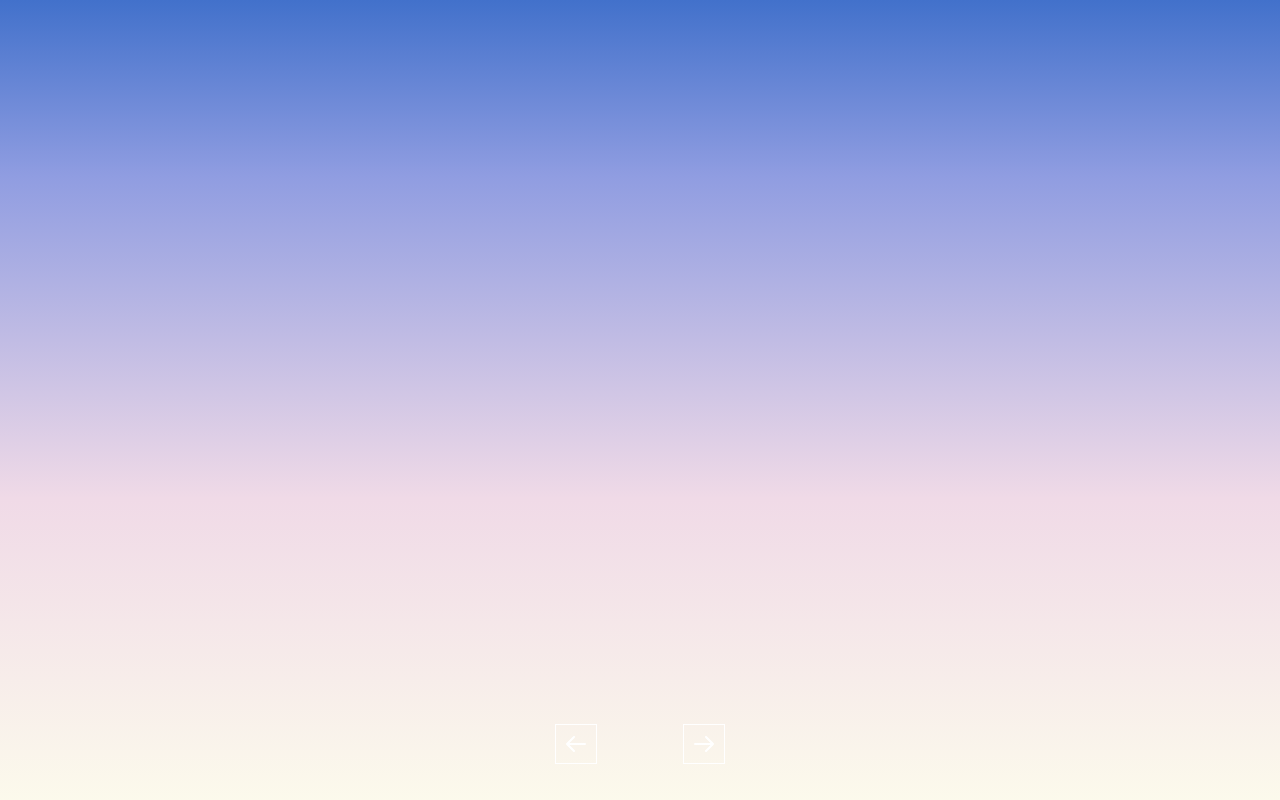
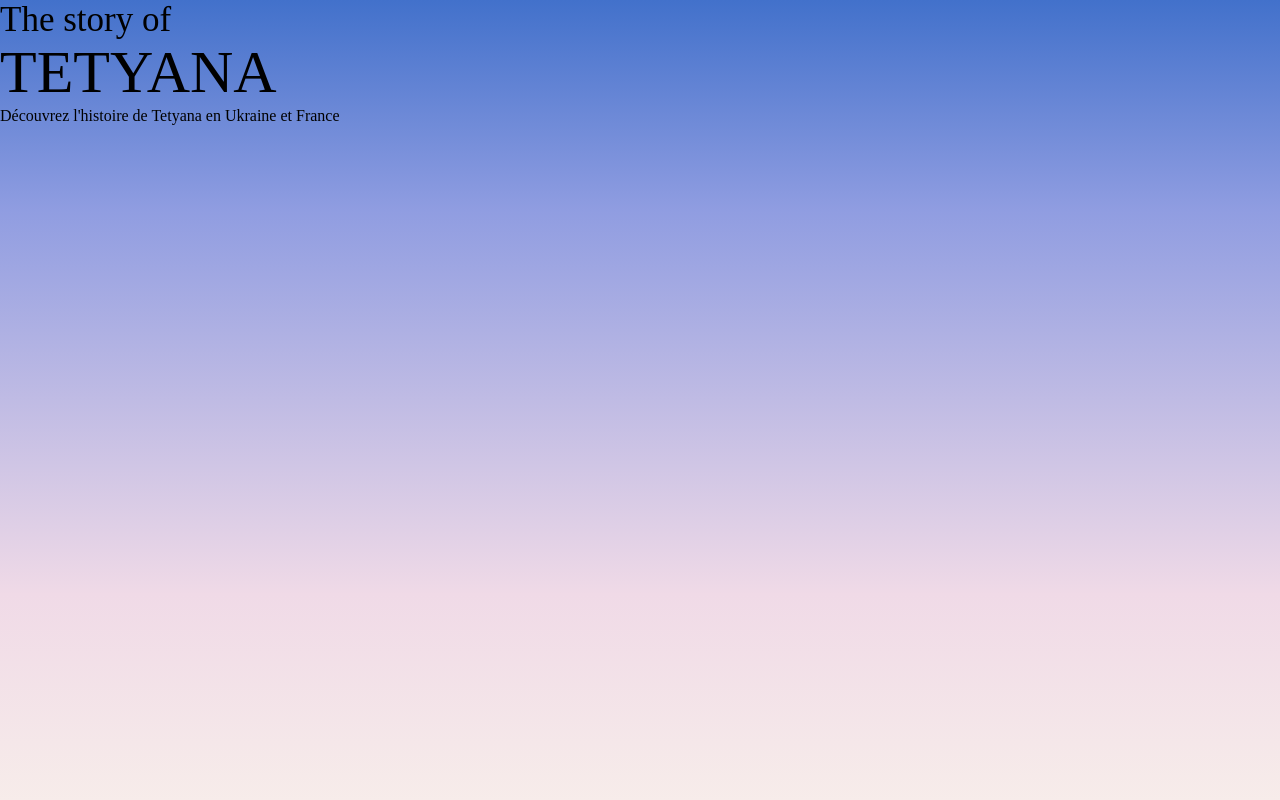
Before and after one commit to les-voix-errantes-de-kyiv/8-tenyana, a SvelteKit app: page / in a window 1280 px wide. Shown: the top 800 px of the page. Built offline with nearby package versions, Linux system fonts and the light colour scheme; no server answers; a web font is replaced by a local one.

Commit message:
add components

```diff
--- /dev/null
+++ b/src/lib/components/Card.svelte
@@ -0,0 +1,68 @@
+<script lang="ts">
+    import {currentSceneIndexStore, scenesContentStore} from "$lib/stores";
+    import {get} from "svelte/store";
+    import {rotateScene, unRotateScene} from "$lib/functions";
+
+    let currentSceneIndex;
+    const scenesContent = get(scenesContentStore)
+    $: content = scenesContent[currentSceneIndex]
+
+    //Subscribe currentSceneIndex for display content
+    const unsubscribe = currentSceneIndexStore.subscribe((index) => {
+        currentSceneIndex = index
+    });
+</script>
+
+<div>
+    <h3>{content.title}</h3>
+    <p>{content.subTitle}</p>
+    <div class="buttons">
+        <button on:click={() => unRotateScene()}>
+            <svg class="before-button-svg" width="20" height="16" viewBox="0 0 20 16" fill="none" xmlns="http://www.w3.org/2000/svg">
+                <path d="M8 15L1 8M1 8L8 1M1 8L19 8" stroke="currentColor" stroke-width="2" stroke-linecap="round" stroke-linejoin="round"/>
+            </svg>
+        </button>
+        <button on:click={() => rotateScene()}>
+            <svg class="after-button-svg" width="20" height="16" viewBox="0 0 20 16" fill="none" xmlns="http://www.w3.org/2000/svg">
+                <path d="M8 15L1 8M1 8L8 1M1 8L19 8" stroke="currentColor" stroke-width="2" stroke-linecap="round" stroke-linejoin="round"/>
+            </svg>
+        </button>
+    </div>
+</div>
+
+<style>
+    .buttons {
+        position: relative;
+        display: flex;
+        justify-content: center;
+        width: 100%;
+        gap: 10px;
+    }
+    button {
+        position: absolute;
+        display: flex;
+        justify-content: center;
+        align-items: center;
+        height: 40px;
+        bottom: 40px;
+        transform: translateX(-50%);
+        background-color: transparent;
+        color: white;
+        border: 1px solid white;
+        padding: 10px;
+        cursor: pointer;
+    }
+    button:hover {
+        background-color: white;
+        color: black;
+    }
+    button:first-child {
+        left: 45%;
+    }
+    button:last-child {
+        left: 55%;
+    }
+    .after-button-svg {
+        transform: rotate(180deg);
+    }
+</style>
--- /dev/null
+++ b/src/lib/components/Title.svelte
@@ -0,0 +1,11 @@
+<script lang="ts">
+    export let isHomePage = true
+</script>
+
+<div>
+    <h2>The story of</h2>
+    <h1>TETYANA</h1>
+    {#if isHomePage}
+        <p>Découvrez l'histoire de Tetyana en Ukraine et France</p>
+    {/if}
+</div>
--- a/src/lib/functions.ts
+++ b/src/lib/functions.ts
@@ -21,15 +21,15 @@ const islandMesh = get(islandMeshStore);
 const sceneMesh = get(sceneMeshStore);
 const islandAndSceneGroup = get(islandAndSceneGroupStore);
 const sceneContent = get(scenesContentStore);
-const planeMESH = get(planeMeshStore);
 
 export const initCameraScene = () => {
 	camera.position.set(32, 13, -3);
-	camera.lookAt(planeMESH.position);
+	camera.lookAt(islandMesh.position);
 };
 
-function zoomCamera() {
+export function zoomCamera() {
 	camera.position.set(25, 8.8, 0);
+	camera.lookAt(islandMesh.position);
 }
 
 export function resize(renderer: WebGLRenderer) {
--- a/src/lib/stores.ts
+++ b/src/lib/stores.ts
@@ -17,10 +17,11 @@ export const islandAndSceneGroupStore = writable(new Group());
 export const planeMeshStore = writable(new Mesh());
 export const islandMeshStore = writable(new Mesh());
 export const sceneMeshStore = writable(new Mesh());
-export const scenesContentStore = readable<{ title: string }[]>([
-	{ title: 'scene 1' },
-	{ title: 'scene 2' },
-	{ title: 'scene 3' },
-	{ title: 'scene 4' }
+export const scenesContentStore = readable<{ title: string; subTitle: string }[]>([
+	{ title: 'Urkraine', subTitle: 'Le calme avant...' },
+	{ title: 'scene 2', subTitle: 'Le calme avant...' },
+	{ title: 'scene 3', subTitle: 'Le calme avant...' },
+	{ title: 'scene 4', subTitle: 'Le calme avant...' },
+	{ title: 'scene 5', subTitle: 'Le calme avant...' }
 ]);
 export const currentSceneIndexStore = writable(0);
--- a/src/routes/+page.svelte
+++ b/src/routes/+page.svelte
@@ -1,12 +1,14 @@
 <script lang="ts">
     import {createScene} from "$lib/three";
+    import Title from "$lib/components/Title.svelte";
     import {
         loadModel,
         placeIslandModel,
         placePlaneModel,
         placeSceneModel,
         rotateScene,
-        unRotateScene
+        unRotateScene,
+        zoomCamera
     } from "$lib/functions";
     import {onMount} from "svelte";
     import type {GLTF} from "three/examples/jsm/loaders/GLTFLoader.js";
@@ -14,15 +16,16 @@
     import '../lib/styles/fonts.scss';
     import '../lib/styles/style.scss';
     // import {currentSceneIndexStore, scenesContentStore} from "$lib/stores";
+    import Card from "$lib/components/Card.svelte";
 
     let canvas;
-    // let currentSceneIndex;
+    let isHomePage = true;
 
-    //Subscribe currentSceneIndex for display content
-    // const unsubscribe = currentSceneIndexStore.subscribe((index) => {
-    //     currentSceneIndex = index
-    // });
 
+    function startExperience(){
+        isHomePage = false
+        zoomCamera()
+    }
 
     onMount(() => {
         createScene(canvas)
@@ -35,60 +38,19 @@
         loadModel('/assets/scene.glb').then((scene: GLTF) => {
             placeSceneModel(scene)
         })
-
     })
 </script>
 <div class="background">
+    <Title isHomePage={isHomePage}/>
     <canvas id="three" bind:this={canvas}></canvas>
-    <div class="buttons">
-        <button on:click={() => unRotateScene()}>
-            <svg class="before-button-svg" width="20" height="16" viewBox="0 0 20 16" fill="none" xmlns="http://www.w3.org/2000/svg">
-                <path d="M8 15L1 8M1 8L8 1M1 8L19 8" stroke="currentColor" stroke-width="2" stroke-linecap="round" stroke-linejoin="round"/>
-            </svg>
-        </button>
-        <button on:click={() => rotateScene()}>
-            <svg class="after-button-svg" width="20" height="16" viewBox="0 0 20 16" fill="none" xmlns="http://www.w3.org/2000/svg">
-                <path d="M8 15L1 8M1 8L8 1M1 8L19 8" stroke="currentColor" stroke-width="2" stroke-linecap="round" stroke-linejoin="round"/>
-            </svg>
-        </button>
-    </div>
+    {#if isHomePage}
+        <button on:click={() => startExperience()}>Démarer l'expérience</button>
+    {:else }
+        <Card />
+    {/if}
 </div>
 
 <style>
-    .buttons {
-        position: relative;
-        display: flex;
-        justify-content: center;
-        width: 100%;
-        gap: 10px;
-    }
-    button {
-        position: absolute;
-        display: flex;
-        justify-content: center;
-        align-items: center;
-        height: 40px;
-        bottom: 40px;
-        transform: translateX(-50%);
-        background-color: transparent;
-        color: white;
-        border: 1px solid white;
-        padding: 10px;
-        cursor: pointer;
-    }
-    button:hover {
-        background-color: white;
-        color: black;
-    }
-    button:first-child {
-        left: 45%;
-    }
-    button:last-child {
-        left: 55%;
-    }
-    .after-button-svg {
-        transform: rotate(180deg);
-    }
     .background{
         background: rgb(66,113,203);
         background: linear-gradient(180deg, rgba(66,113,203,1) 0%, rgba(144,157,225,1) 22%, rgba(240,218,231,1) 62%, rgba(252,250,236,1) 100%);
```
